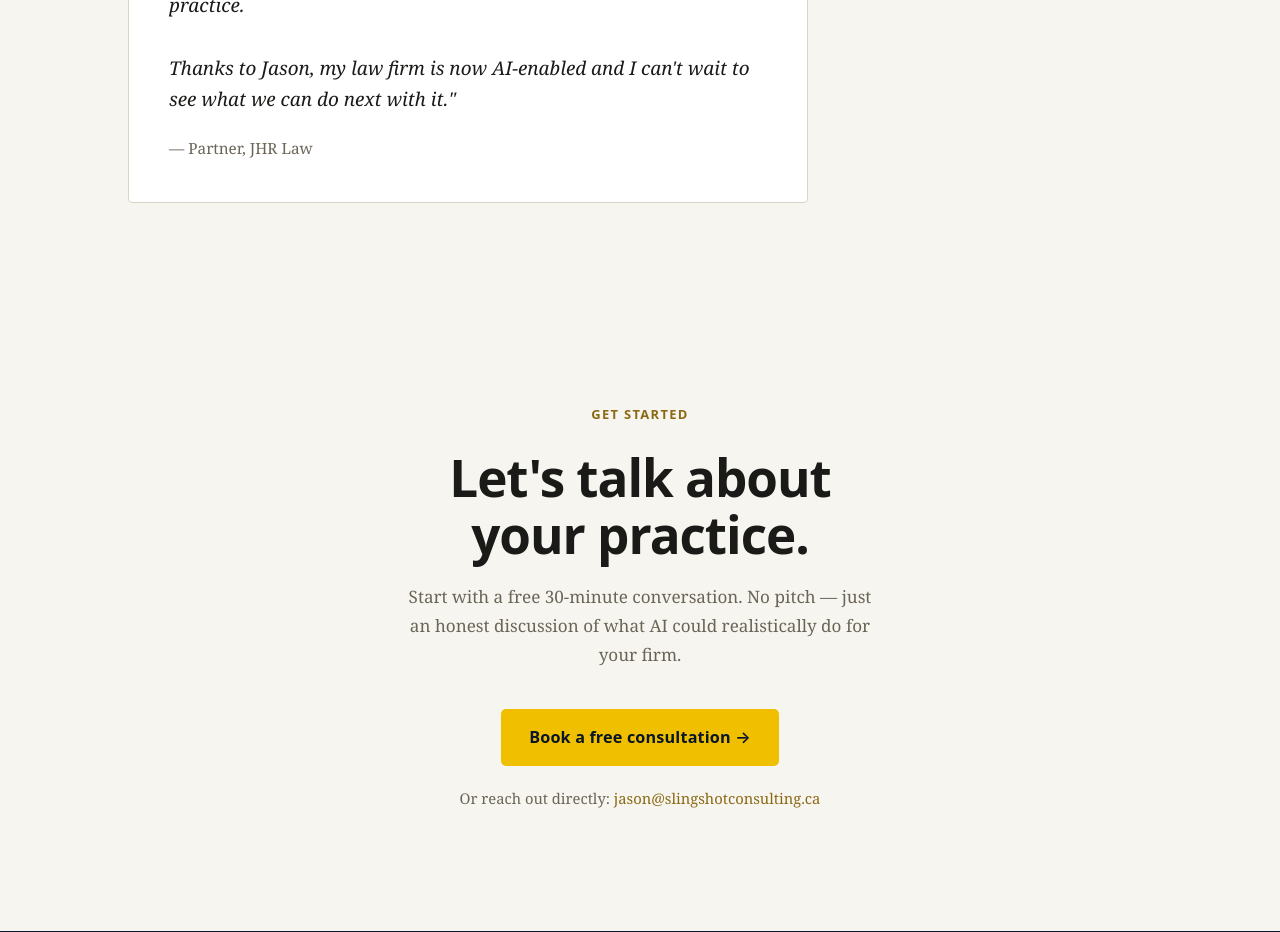
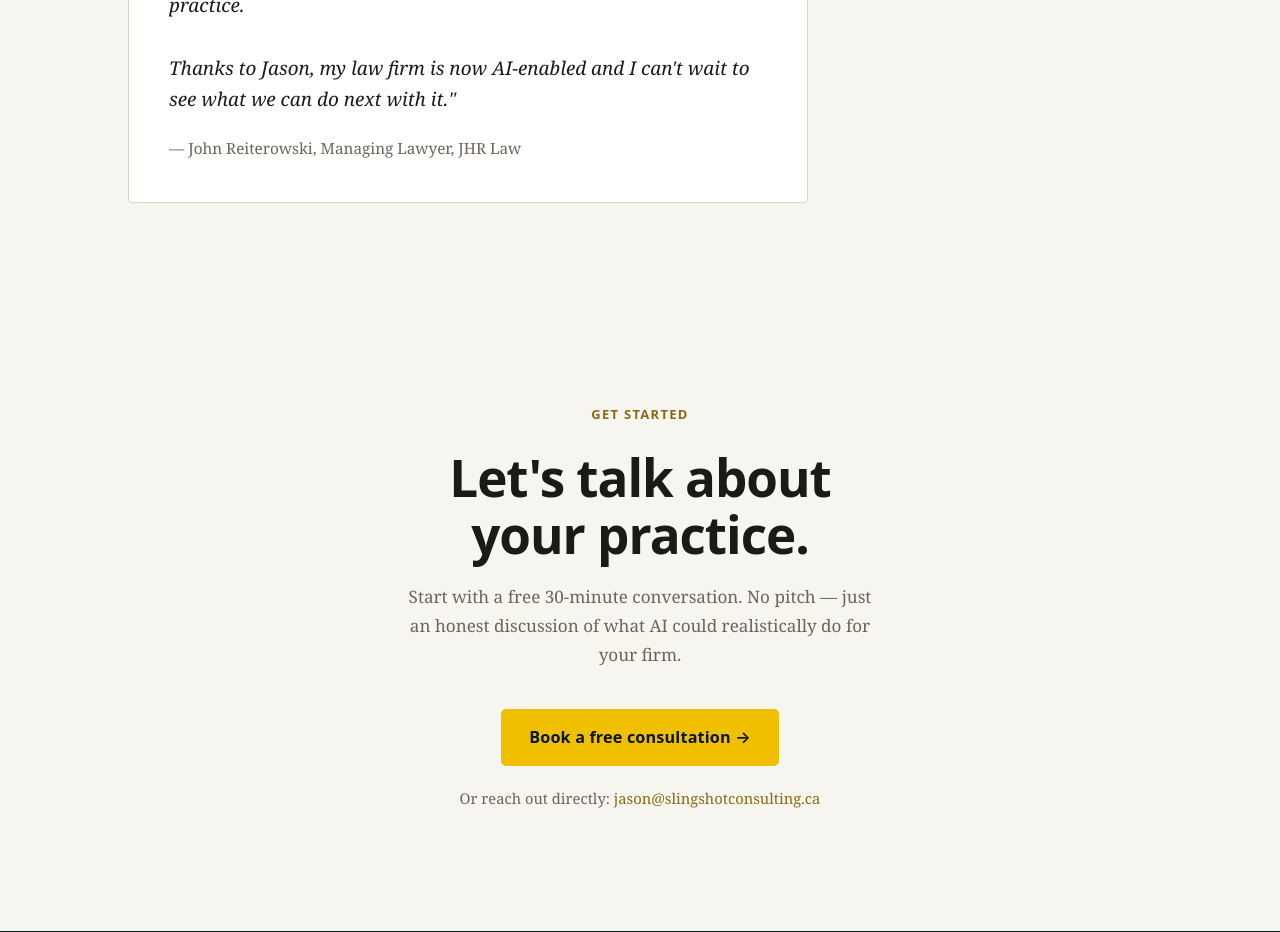
Before and after one commit to Funkybo0dah/consulting.jasonyung.com, a plain HTML site: page index.html in a window 1280 px wide. Shown: the part 5660-6592 px from the top of the page. Drawn offline with Linux system fonts and the light colour scheme.

Commit message:
Update testimonial attribution to John Reiterowski
Co-Authored-By: Claude Sonnet 4.6 <noreply@anthropic.com>

```diff
--- a/index.html
+++ b/index.html
@@ -940,7 +940,7 @@
       <div class="testimonial-card reveal reveal-delay-2">
         <img src="jhr-law-logo.jpg" alt="JHR Law" class="testimonial-logo">
         <blockquote class="testimonial-quote">"Jason provided a tailor-made solution for my law firm as it already runs. That matters a lot — I've already invested significant time setting up my practice the way I want it to run, and Jason's AI setup fits onto it seamlessly.<br><br>This is a far better deal than paying a subscription for any off-the-shelf AI product. This is AI integrated directly into your law practice.<br><br>Thanks to Jason, my law firm is now AI-enabled and I can't wait to see what we can do next with it."</blockquote>
-        <p class="testimonial-attr">— Partner, JHR Law</p>
+        <p class="testimonial-attr">— John Reiterowski, Managing Lawyer, JHR Law</p>
       </div>
     </div>
   </section>
```
